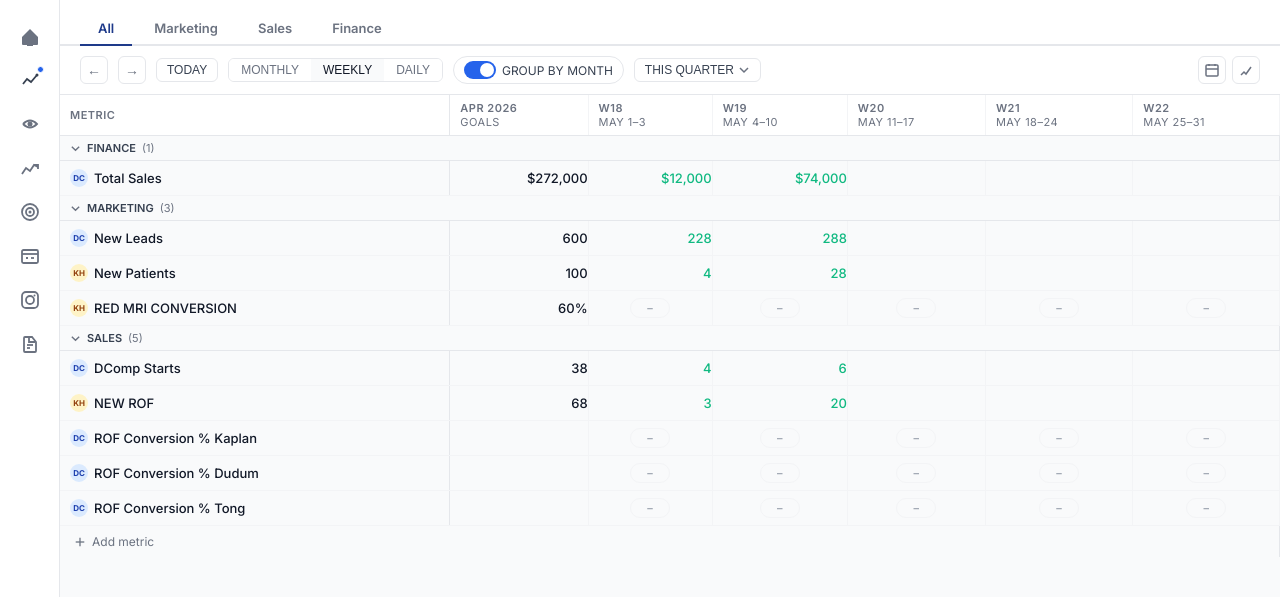
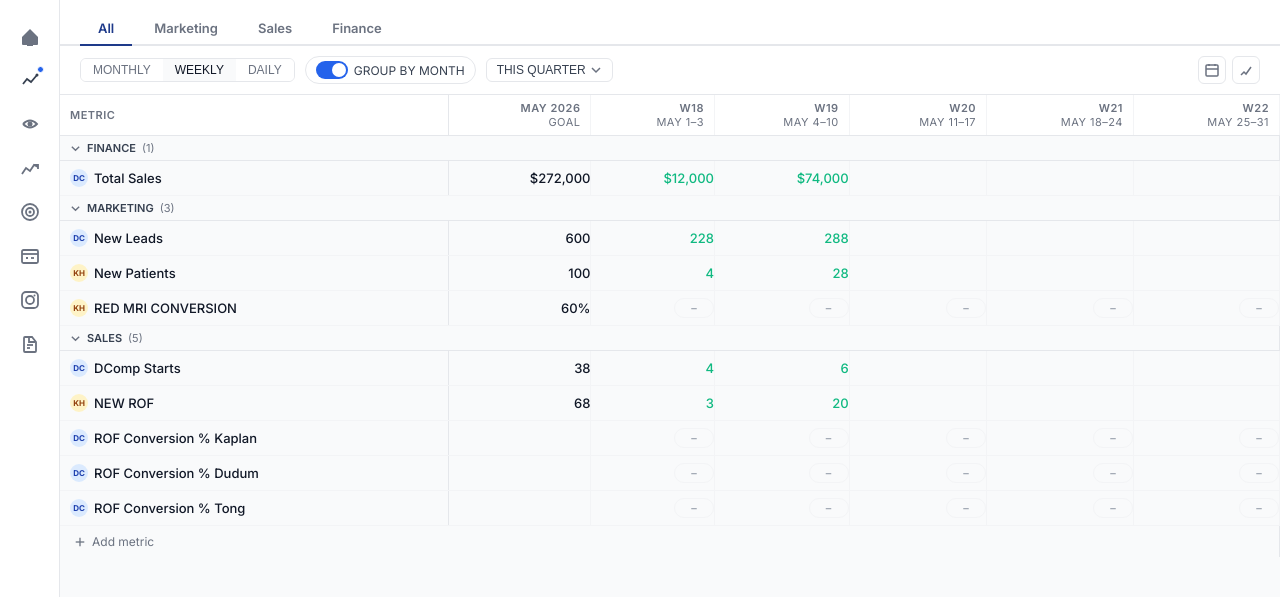
Before and after one commit to jrdudum2/chiro-dashboard, a Flask app: page / in a window 1280 px wide. Shown: the part 52-649 px from the top of the page. Run offline with Flask 3, Linux system fonts and the light colour scheme; data comes from the database, SQL or seed files in the repository; data that the repository does not hold is empty.

Commit message:
Fix view toggle (Today/Weekly/Monthly) on all scorecards
- Always call renderScorecard on every view change, not just monthly
- Rebuild thead HTML dynamically per view (fixes switching back from monthly)
- Daily view: shows current week actuals + monthly goal (clean 3-col layout)
- Weekly view: shows monthly actuals + goal + W18-W22 columns
- Monthly view: 4-month side-by-side grid with arrow navigation
- Nav arrows and TODAY button hidden by default, shown only in monthly mode
- Added CSS rules to hide col-daily-only in non-daily views and col-weekly in daily

Co-Authored-By: Claude Sonnet 4.6 <noreply@anthropic.com>

```diff
--- a/templates/index.html
+++ b/templates/index.html
@@ -264,8 +264,11 @@ body{font-family:'Inter',sans-serif;font-size:14px;color:var(--text);background:
 .sc-table th:first-child{min-width:160px;max-width:220px;border-right:1px solid var(--border)}
 .sc-table th.col-actuals{color:var(--text2)}
 .sc-table.view-monthly .col-weekly{display:none}
+.sc-table.view-monthly .col-daily-only{display:none}
 .sc-table.view-weekly .col-monthly-only{display:none}
+.sc-table.view-weekly .col-daily-only{display:none}
 .sc-table.view-daily .col-monthly-only{display:none}
+.sc-table.view-daily .col-weekly{display:none}
 .sc-table td{
   padding:0;border-bottom:1px solid var(--border2);
   border-right:1px solid var(--border2);vertical-align:middle;
@@ -804,9 +807,9 @@ textarea{resize:vertical;min-height:60px}
           <button class="sc-stab" onclick="filterScSection('FINANCE','leadership',this)">Finance</button>
         </div>
         <div class="sc-controls">
-          <button class="sc-nav-btn" onclick="shiftMonths('leadership',-1)">&#8592;</button>
-          <button class="sc-nav-btn" onclick="shiftMonths('leadership',1)">&#8594;</button>
-          <button class="sc-today" onclick="resetMonths('leadership')">TODAY</button>
+          <button class="sc-nav-btn" style="display:none" onclick="shiftMonths('leadership',-1)">&#8592;</button>
+          <button class="sc-nav-btn" style="display:none" onclick="shiftMonths('leadership',1)">&#8594;</button>
+          <button class="sc-today" style="display:none" onclick="resetMonths('leadership')">TODAY</button>
           <div class="sc-tabs">
             <button class="sc-tab" onclick="setSCView('monthly',this,'leadership')">MONTHLY</button>
             <button class="sc-tab active" onclick="setSCView('weekly',this,'leadership')">WEEKLY</button>
@@ -851,9 +854,9 @@ textarea{resize:vertical;min-height:60px}
       <!-- ══════════ FINANCE SCORECARD ══════════ -->
       <div id="page-finance" class="page">
         <div class="sc-controls">
-          <button class="sc-nav-btn" onclick="shiftMonths('finance',-1)">&#8592;</button>
-          <button class="sc-nav-btn" onclick="shiftMonths('finance',1)">&#8594;</button>
-          <button class="sc-today" onclick="resetMonths('finance')">TODAY</button>
+          <button class="sc-nav-btn" style="display:none" onclick="shiftMonths('finance',-1)">&#8592;</button>
+          <button class="sc-nav-btn" style="display:none" onclick="shiftMonths('finance',1)">&#8594;</button>
+          <button class="sc-today" style="display:none" onclick="resetMonths('finance')">TODAY</button>
           <div class="sc-tabs">
             <button class="sc-tab" onclick="setSCView('monthly',this,'finance')">MONTHLY</button>
             <button class="sc-tab active" onclick="setSCView('weekly',this,'finance')">WEEKLY</button>
@@ -897,9 +900,9 @@ textarea{resize:vertical;min-height:60px}
           <button class="sc-stab" onclick="filterScSection('GOOGLE BUSINESS PROFILE','marketing',this)">Google</button>
         </div>
         <div class="sc-controls">
-          <button class="sc-nav-btn" onclick="shiftMonths('marketing',-1)">&#8592;</button>
-          <button class="sc-nav-btn" onclick="shiftMonths('marketing',1)">&#8594;</button>
-          <button class="sc-today" onclick="resetMonths('marketing')">TODAY</button>
+          <button class="sc-nav-btn" style="display:none" onclick="shiftMonths('marketing',-1)">&#8592;</button>
+          <button class="sc-nav-btn" style="display:none" onclick="shiftMonths('marketing',1)">&#8594;</button>
+          <button class="sc-today" style="display:none" onclick="resetMonths('marketing')">TODAY</button>
           <div class="sc-tabs">
             <button class="sc-tab" onclick="setSCView('monthly',this,'marketing')">MONTHLY</button>
             <button class="sc-tab active" onclick="setSCView('weekly',this,'marketing')">WEEKLY</button>
@@ -941,9 +944,9 @@ textarea{resize:vertical;min-height:60px}
           <button class="sc-stab" onclick="filterScSection('STHEPHANNY SETTER METRICS','sales',this)">Sthephanny</button>
         </div>
         <div class="sc-controls">
-          <button class="sc-nav-btn" onclick="shiftMonths('sales',-1)">&#8592;</button>
-          <button class="sc-nav-btn" onclick="shiftMonths('sales',1)">&#8594;</button>
-          <button class="sc-today" onclick="resetMonths('sales')">TODAY</button>
+          <button class="sc-nav-btn" style="display:none" onclick="shiftMonths('sales',-1)">&#8592;</button>
+          <button class="sc-nav-btn" style="display:none" onclick="shiftMonths('sales',1)">&#8594;</button>
+          <button class="sc-today" style="display:none" onclick="resetMonths('sales')">TODAY</button>
           <div class="sc-tabs">
             <button class="sc-tab" onclick="setSCView('monthly',this,'sales')">MONTHLY</button>
             <button class="sc-tab active" onclick="setSCView('weekly',this,'sales')">WEEKLY</button>
@@ -1424,7 +1427,15 @@ function setSCView(view, btn, scName){
     table.classList.remove('view-monthly','view-weekly','view-daily');
     table.classList.add(`view-${view}`);
   }
-  if(view==='monthly') renderScorecard(scName);
+  // Show/hide month nav arrows + TODAY only in monthly view
+  const pageDiv = table ? table.closest('[id^="page-"]') : null;
+  if(pageDiv){
+    const isM = view === 'monthly';
+    pageDiv.querySelectorAll('.sc-nav-btn').forEach(b => b.style.display = isM ? '' : 'none');
+    const todayBtn = pageDiv.querySelector('.sc-today');
+    if(todayBtn) todayBtn.style.display = isM ? '' : 'none';
+  }
+  renderScorecard(scName);
 }
 
 // ── Format helpers ────────────────────────────────────────────────────────────
@@ -1478,9 +1489,29 @@ function renderScorecard(name){
   const tbody = document.getElementById(`sc-body-${name}`);
   if(!tbody) return;
 
-  const isMonthly = scViewMode[name]==='monthly';
-
-  // Update table headers dynamically for monthly view
+  const view = scViewMode[name] || 'weekly';
+  const isMonthly = view === 'monthly';
+  const isDaily   = view === 'daily';
+  const isWeekly  = view === 'weekly';
+
+  // ── Compute current week label for daily view ──────────────────────────────
+  function currentWeekLabel(){
+    const d = new Date();
+    const day = d.getDay(); // 0=Sun
+    const startOfWeek = new Date(d);
+    startOfWeek.setDate(d.getDate() - (day === 0 ? 6 : day - 1)); // Mon
+    const endOfWeek = new Date(startOfWeek);
+    endOfWeek.setDate(startOfWeek.getDate() + 6);
+    const mo = ['JAN','FEB','MAR','APR','MAY','JUN','JUL','AUG','SEP','OCT','NOV','DEC'];
+    return `${mo[startOfWeek.getMonth()]} ${startOfWeek.getDate()}–${endOfWeek.getDate()}`;
+  }
+
+  // ── Current month label for weekly/daily ──────────────────────────────────
+  const now = new Date();
+  const curYM = currentYearMonth();
+  const curMonLabel = fmtYM(curYM); // e.g. "MAY 2026"
+
+  // Update table headers
   const thead = tbody.closest('table').querySelector('thead tr');
   if(isMonthly){
     const months = getVisibleMonths(name, 4);
@@ -1490,17 +1521,22 @@ function renderScorecard(name){
       thHtml += `<th class="col-monthly-goal" style="text-align:right">${fmtYM(ym)}<br><span style="font-weight:400">GOALS</span></th>`;
     });
     thead.innerHTML = thHtml;
+  } else if(isDaily){
+    thead.innerHTML = `
+      <th>METRIC</th>
+      <th class="col-daily-only" style="text-align:right">THIS WEEK<br><span style="font-weight:400;color:var(--muted)">${currentWeekLabel()}</span></th>
+      <th style="text-align:right">${curMonLabel}<br><span style="font-weight:400">GOAL</span></th>`;
   } else {
-    thead.innerHTML = `<tr>
+    // Weekly view — show monthly actuals + goal + 5 weekly cols
+    thead.innerHTML = `
       <th>METRIC</th>
-      <th class="col-actuals col-monthly-only">APR 2026<br><span style="font-weight:400;color:var(--muted)">ACTUALS</span></th>
-      <th>APR 2026<br><span style="font-weight:400">GOALS</span></th>
-      <th class="col-weekly">W18<br><span style="font-weight:400">MAY 1–3</span></th>
-      <th class="col-weekly">W19<br><span style="font-weight:400">MAY 4–10</span></th>
-      <th class="col-weekly">W20<br><span style="font-weight:400">MAY 11–17</span></th>
-      <th class="col-weekly">W21<br><span style="font-weight:400">MAY 18–24</span></th>
-      <th class="col-weekly">W22<br><span style="font-weight:400">MAY 25–31</span></th>
-    </tr>`.replace('<tr>','').replace('</tr>','');
+      <th class="col-monthly-only" style="text-align:right">${curMonLabel}<br><span style="font-weight:400;color:var(--muted)">ACTUALS</span></th>
+      <th style="text-align:right">${curMonLabel}<br><span style="font-weight:400">GOAL</span></th>
+      <th class="col-weekly" style="text-align:right">W18<br><span style="font-weight:400;color:var(--muted)">MAY 1–3</span></th>
+      <th class="col-weekly" style="text-align:right">W19<br><span style="font-weight:400;color:var(--muted)">MAY 4–10</span></th>
+      <th class="col-weekly" style="text-align:right">W20<br><span style="font-weight:400;color:var(--muted)">MAY 11–17</span></th>
+      <th class="col-weekly" style="text-align:right">W21<br><span style="font-weight:400;color:var(--muted)">MAY 18–24</span></th>
+      <th class="col-weekly" style="text-align:right">W22<br><span style="font-weight:400;color:var(--muted)">MAY 25–31</span></th>`;
   }
 
   // Group by section
@@ -1511,7 +1547,8 @@ function renderScorecard(name){
   });
 
   let html='';
-  const totalCols = isMonthly ? 1 + 4*2 : 8;
+  const totalCols = isMonthly ? 1 + 4*2 : isDaily ? 3 : 8;
+
   Object.entries(sections).forEach(([section, metrics])=>{
     html += `<tr class="sc-section-row" data-section="${section}">
       <td colspan="${totalCols}">
@@ -1547,7 +1584,29 @@ function renderScorecard(name){
             ${goalDisp ? `<span class="sc-display">${goalDisp}</span>` : ''}
           </td>`;
         }).join('');
+
+      } else if(isDaily){
+        // Daily view: show this week actuals + monthly goal
+        // Pull current month's monthly_data for actuals reference
+        const md = m.monthly_data ? (typeof m.monthly_data==='string' ? JSON.parse(m.monthly_data) : m.monthly_data) : {};
+        const curEntry = md[curYM] || {};
+        const act = curEntry.actuals || m.actuals || '';
+        const goal = curEntry.goals || m.goals || '';
+        const actDisp = fmtVal(act, m.unit);
+        const goalDisp = fmtVal(goal, m.unit);
+        let actClass = '';
+        if(isPct && act && goal) actClass = pctColor(act,goal);
+        else if(!isPct && act) actClass = valClass(act, goal, 'actuals');
+        cellsHtml = `
+          <td class="sc-cell ${actClass} col-daily-only" style="text-align:right" onclick="startMonthlyEdit(this,${m.id},'${curYM}','actuals','${name}')">
+            ${actDisp ? `<span class="sc-display">${actDisp}</span>` : ''}
+          </td>
+          <td class="sc-cell val-black" style="text-align:right" onclick="startMonthlyEdit(this,${m.id},'${curYM}','goals','${name}')">
+            ${goalDisp ? `<span class="sc-display">${goalDisp}</span>` : ''}
+          </td>`;
+
       } else {
+        // Weekly view
         const cols = ['actuals','goals','w18','w19','w20','w21','w22'];
         const colGoals = m.goals;
         const colClass = c => c==='actuals' ? 'col-monthly-only' : ['w18','w19','w20','w21','w22'].includes(c) ? 'col-weekly' : '';
@@ -1557,11 +1616,11 @@ function renderScorecard(name){
           const isEmpty = !display;
           const extra = colClass(col);
           if(isPct){
-            if(col === 'goals') return `<td class="sc-cell val-black ${extra}" onclick="startCellEdit(this,${m.id},'${col}','${name}')">${isEmpty ? '' : `<span class="sc-display">${display}</span>`}</td>`;
-            return `<td class="sc-cell ${extra}" style="text-align:center" onclick="startCellEdit(this,${m.id},'${col}','${name}')">${isEmpty ? `<span class="ms-pill empty">–</span>` : renderPctPill(v, m.goals)}</td>`;
+            if(col === 'goals') return `<td class="sc-cell val-black ${extra}" style="text-align:right" onclick="startCellEdit(this,${m.id},'${col}','${name}')">${isEmpty ? '' : `<span class="sc-display">${display}</span>`}</td>`;
+            return `<td class="sc-cell ${extra}" style="text-align:right" onclick="startCellEdit(this,${m.id},'${col}','${name}')">${isEmpty ? `<span class="ms-pill empty">–</span>` : renderPctPill(v, m.goals)}</td>`;
           }
           const cls = valClass(v, colGoals, col);
-          return `<td class="sc-cell ${cls} ${extra}" onclick="startCellEdit(this,${m.id},'${col}','${name}')">${isEmpty ? '' : `<span class="sc-display">${display}</span>`}</td>`;
+          return `<td class="sc-cell ${cls} ${extra}" style="text-align:right" onclick="startCellEdit(this,${m.id},'${col}','${name}')">${isEmpty ? '' : `<span class="sc-display">${display}</span>`}</td>`;
         }).join('');
       }
 
```
